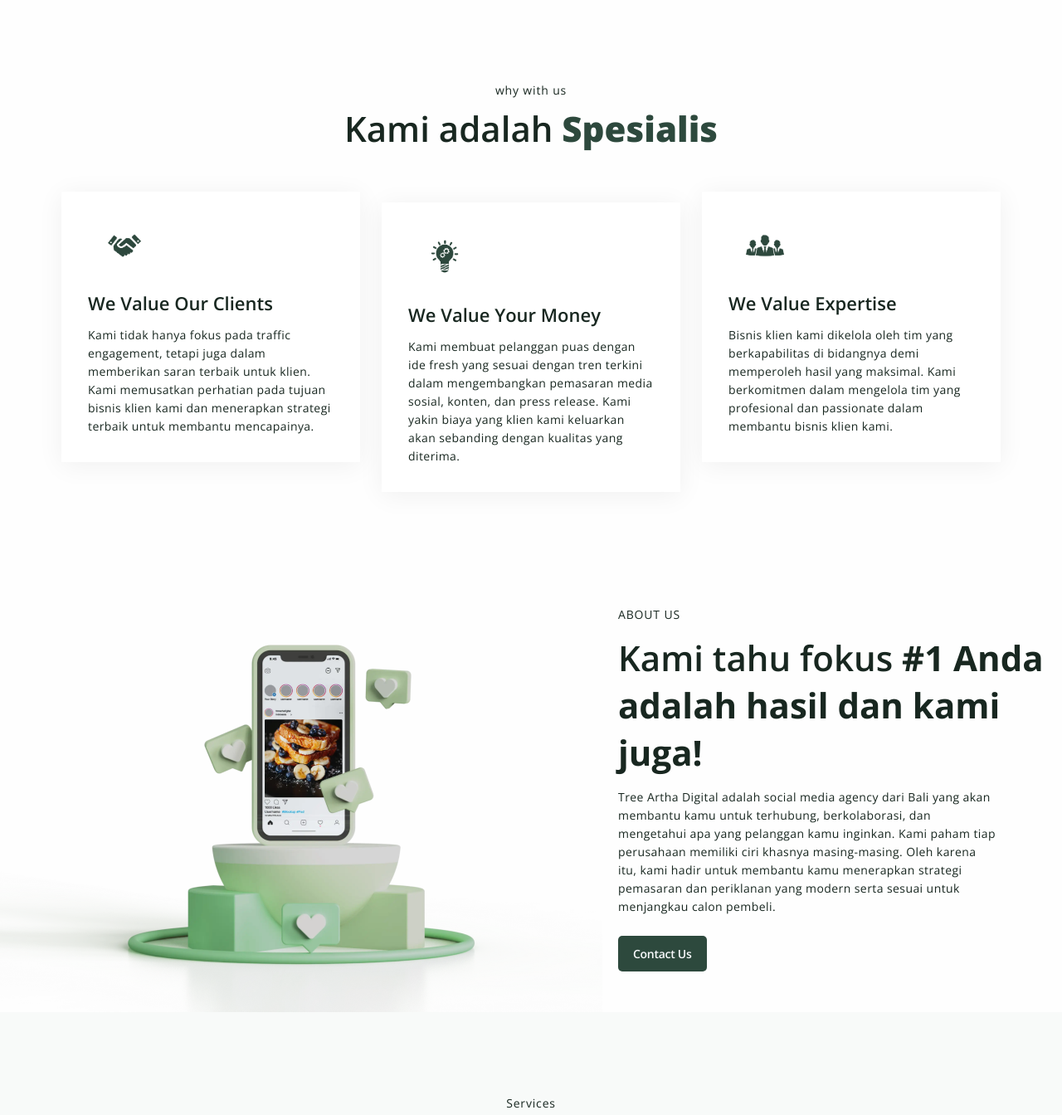
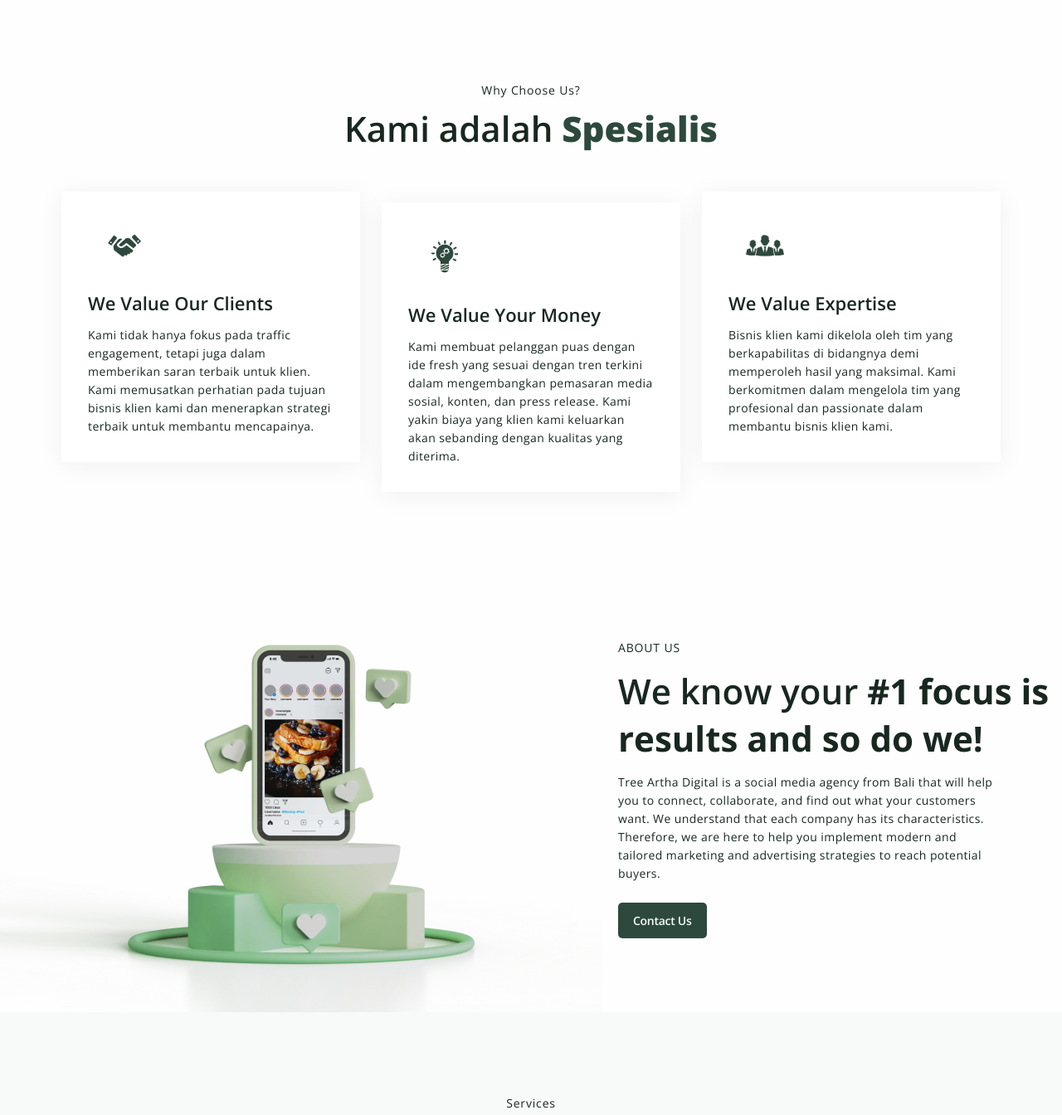
Before and after one commit to AbdulRejaJaelani/triartha, a PHP site: page / in a window 1280 px wide; the page is wider, and only the part inside the window is pictured. Shown: the part 620-1964 px from the top of that part at 83% size. Run offline with PHP 8.4, Linux system fonts and the light colour scheme.

Commit message:
Revisi 7

```diff
--- a/css/style.css
+++ b/css/style.css
@@ -77,7 +77,7 @@ body {
 .burger-dropdown {
     width: 35px;
     height: 25px;
-    background: url(../images/list.svg);
+    background: url(../Images/list.svg);
     background-size: 100%;
     background-position: center;
     background-repeat: no-repeat;
@@ -88,7 +88,7 @@ body {
 .burger-dropdown.active {
     width: 35px;
     height: 25px;
-    background: url(../images/close.png);
+    background: url(../Images/close.png);
     background-size: 50%;
     background-position: center;
     background-repeat: no-repeat;
@@ -415,6 +415,7 @@ body {
 .wrraper-box-testimonial .box {
     margin: 56px 0 0 0;
     padding: 24px;
+    padding-bottom: 30px;
     width: 30%;
     height: 292px;
     background: #FFFFFF;
--- a/index.php
+++ b/index.php
@@ -65,7 +65,7 @@
             <p class="badge-title" data-aos="fade-right" data-aos-duration="2000">Helping Your Business Expands in the Digital World</p>
             <h1 class="title" data-aos="fade-right" data-aos-duration="2200">Social Media &<br> Digital Marketing in <b>Bali</b></h1>
             <p class="text" data-aos="fade-right" data-aos-duration="2400">
-                Bangun brand images perusahaan kamu & jalankan kampanye yang efektif. Konsultasikan sekarang!
+                Build your company's brand image & run effective campaigns. Consult now!
             </p>
 
             <!-- Form subcribe start  -->
@@ -85,7 +85,7 @@
 
     <section class="specialist-info">
         <h1 class="title-section" data-aos="fade-in" data-aos-duration="2000">
-            <span>why with us</span><br>
+            <span>Why Choose Us?</span><br>
             Kami adalah <b>Spesialis</b>
         </h1>
 
@@ -117,10 +117,10 @@
         <!-- Content about start -->
         <div class="content-about">
             <p class="badge-title" data-aos="fade-right" data-aos-duration="2000">About us</p>
-            <h1 class="title" data-aos="fade-right" data-aos-duration="2200">Kami tahu fokus <b>#1 Anda adalah hasil dan kami juga!</b></h1>
+            <h1 class="title" data-aos="fade-right" data-aos-duration="2200">We know your <b>#1 focus is results and so do we!</b></h1>
             <p class="text" data-aos="fade-right" data-aos-duration="2400">
-                Tree Artha Digital adalah social media agency dari Bali yang akan membantu kamu untuk terhubung, berkolaborasi, dan mengetahui apa yang pelanggan kamu inginkan.
-                Kami paham tiap perusahaan memiliki ciri khasnya masing-masing. Oleh karena itu, kami hadir untuk membantu kamu menerapkan strategi pemasaran dan periklanan yang modern serta sesuai untuk menjangkau calon pembeli.
+                Tree Artha Digital is a social media agency from Bali that will help you to connect, collaborate, and find out what your customers want.
+                We understand that each company has its characteristics. Therefore, we are here to help you implement modern and tailored marketing and advertising strategies to reach potential buyers.
             </p>
             <div class="btn-about" data-aos="fade-right" data-aos-duration="2600">
                 <a href="" class="btn-contact-us">Contact Us</a>
```
